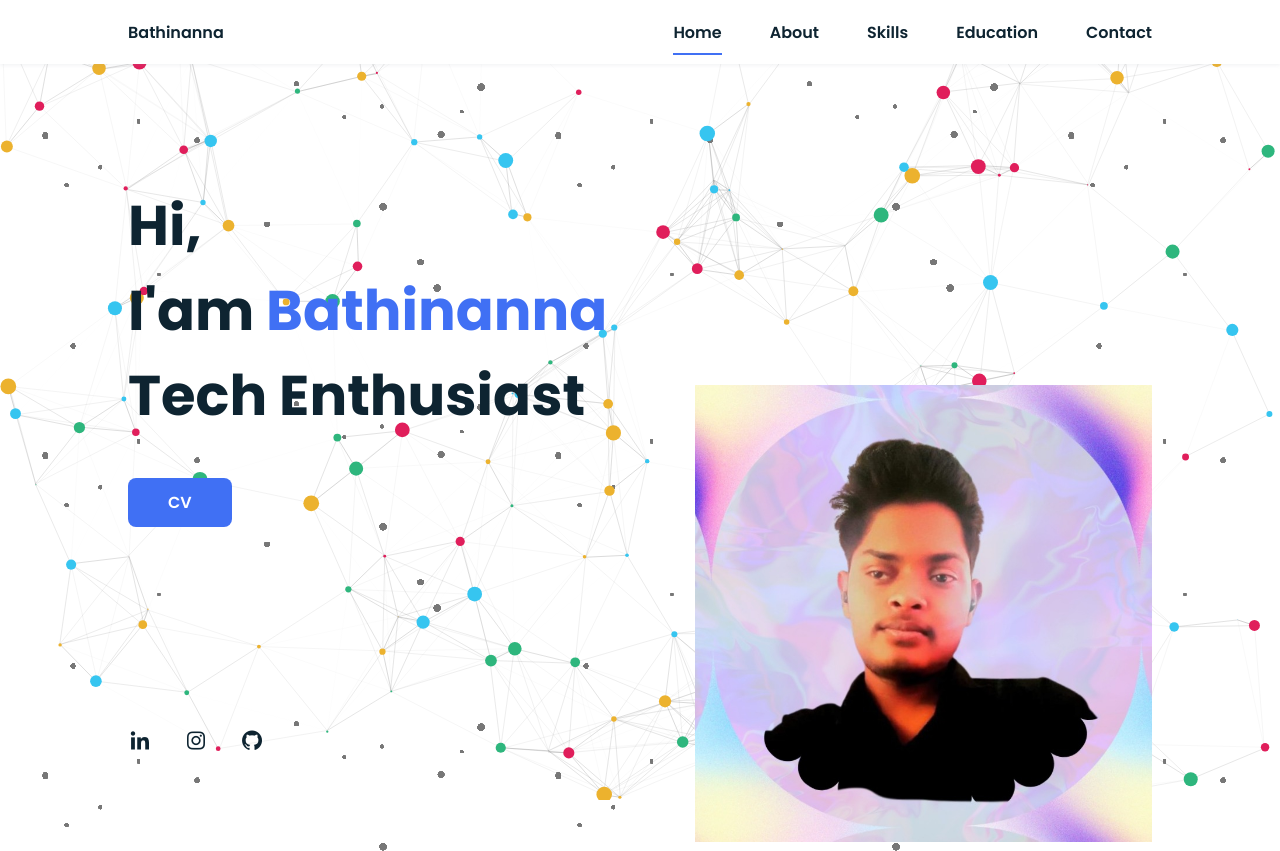
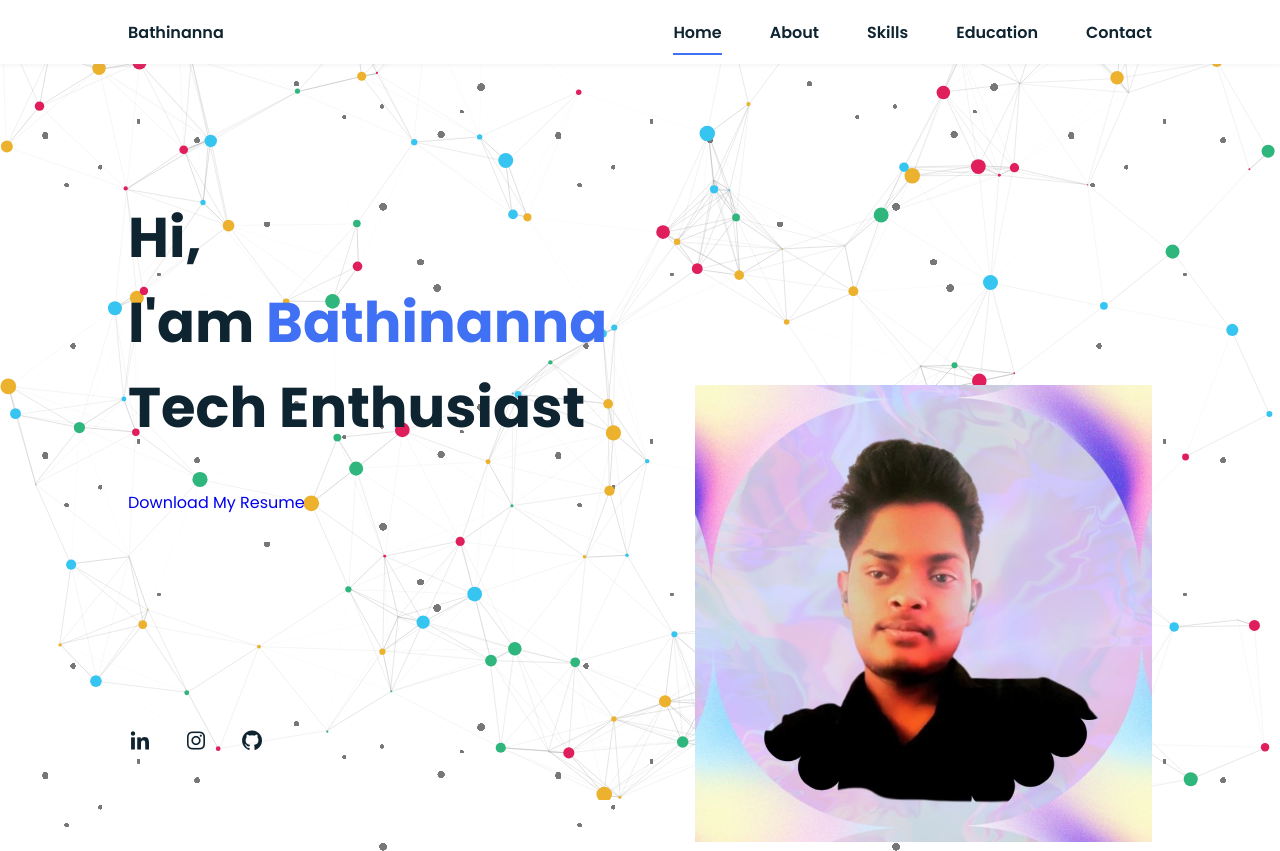
Before and after one commit to Bathinanna/bathinanna.github.io, a plain HTML site: page portfolio/index.html in a window 1280 px wide. Shown: the top 851 px of the page. Drawn offline with nearby package versions, Linux system fonts and the light colour scheme; no server answers; a script that the page names is missing.

Commit message:
Update index.html

```diff
--- a/portfolio/index.html
+++ b/portfolio/index.html
@@ -39,7 +39,8 @@
         <section class="home bd-grid" id="home">
             <div class="home__data">
                 <h1 class="home__title">Hi,<br>I'am <span class="home__title-color">Bathinanna</span><br> Tech Enthusiast</h1>
-               <a href="./bathinanna.github.io/portfolio/bathinanna_cv.pdf" class="button" target="_blank">CV</a>
+            <a href="bathinanna_cv.pdf" target="_blank">Download My Resume</a>
+
 
             </div>
 
```
